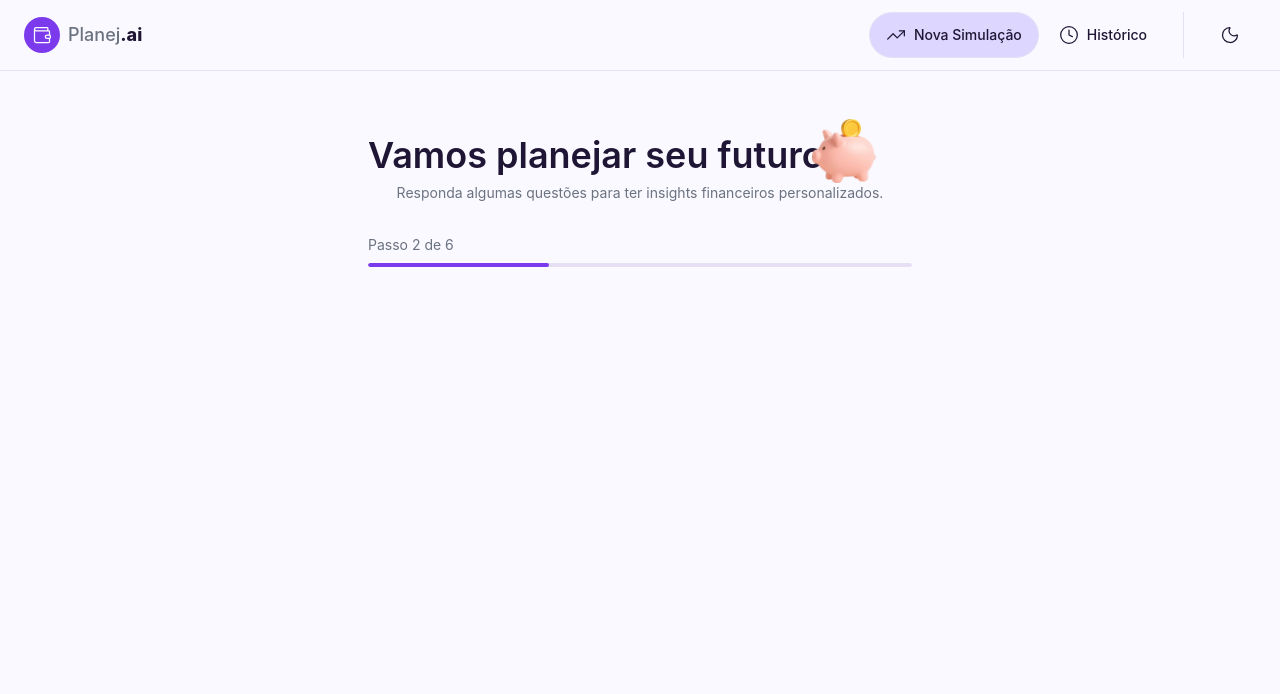
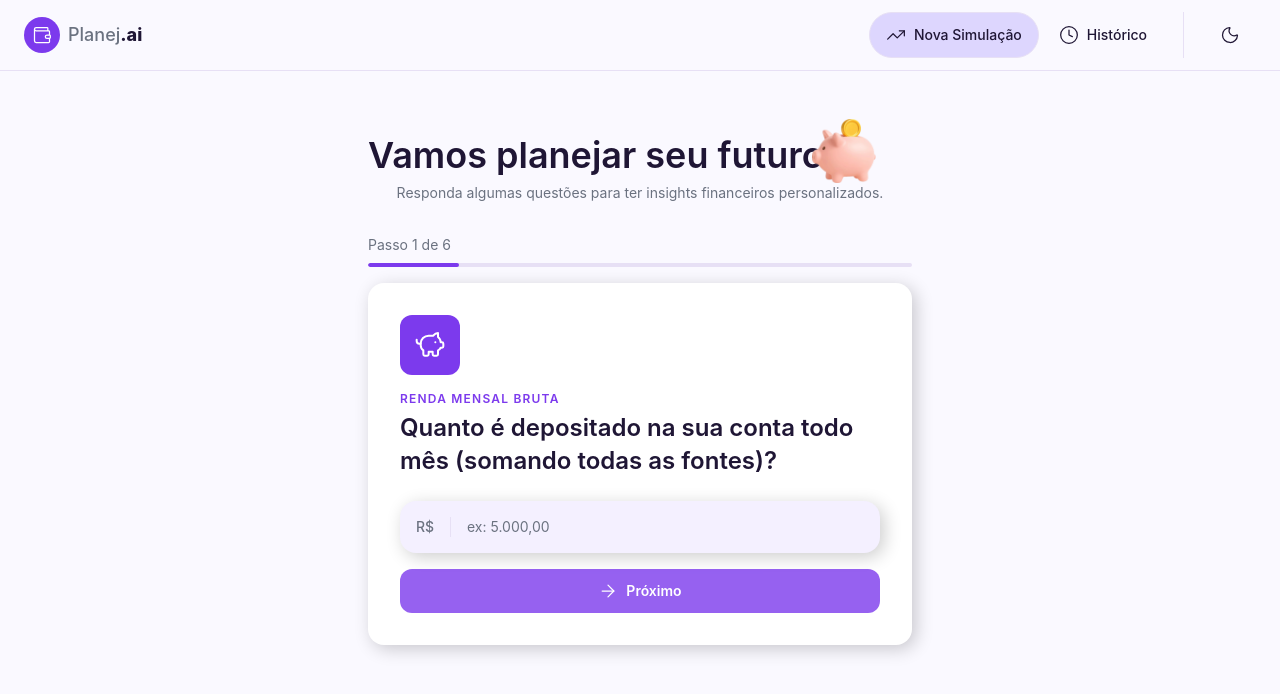
Before and after one commit to thaiscampos/Educador-Financeiro-com-IA, a React (Vite) app: page / in a window 1280 px wide. Shown: the top 694 px of the page. Built offline with nearby package versions, Linux system fonts and the light colour scheme.

Commit message:
Aula 13 - Card, input e navegação entre Etapas do Formulario

```diff
--- a/src/components/features/Simulation/Form.tsx
+++ b/src/components/features/Simulation/Form.tsx
@@ -1,10 +1,35 @@
-import { StepProgress } from './Progress'
+import { useState } from 'react';
 
+import { simulationFormSteps } from '@/data/simulation';
+
+import { FormStep } from './FormStep';
+import { StepProgress } from './Progress';
 
 export default function SimulationForm() {
+  const [currentStepIndex, setCurrentStepIndex] = useState(0)
+  const totalSteps = simulationFormSteps.length
+  const currentStep = simulationFormSteps [currentStepIndex];
+
+  const handleNextStep = () =>{
+    if(currentStepIndex +1 > totalSteps-1){
+      return
+    }
+    setCurrentStepIndex((prev)=> prev + 1)
+  }
+
+  const handlePreviousStep = ()=>{
+    if(currentStepIndex == 0 ){
+      return
+    }
+    setCurrentStepIndex((prev)=> prev -1)
+  }
   return (
     <>
-    <StepProgress currentStep={2} totalSteps={6} />
-   </>
-  )
+      <StepProgress currentStep={currentStepIndex+1} totalSteps={totalSteps} />
+      <FormStep onBack={handlePreviousStep} onNext={handleNextStep} hideBackButton={currentStepIndex === 0}
+       key={currentStep.id} {...currentStep}
+
+      />
+    </>
+  );
 }
--- /dev/null
+++ b/src/components/features/Simulation/FormStep.tsx
@@ -0,0 +1,93 @@
+import { ArrowLeft, ArrowRight, type LucideIcon } from 'lucide-react';
+import { type SyntheticEvent, useState } from 'react';
+
+import { Button } from '@/components/shared/Button';
+import { Input, type InputProps } from '@/components/shared/Input';
+import { formatCurrencyMask } from '@/utils/currency';
+export interface FormStepProps {
+  id: string;
+  icon: LucideIcon;
+  title: string;
+  question: string;
+  inputProps: InputProps;
+  submitButtonProps?: {
+    label: string;
+    emojiIcon?: string;
+  };
+}
+interface ActionButtonProps {
+  onBack: () => void;
+  onNext: () => void;
+  hideBackButton?: boolean;
+}
+
+export function FormStep({
+  icon: Icon,
+  title,
+  question,
+  inputProps,
+  submitButtonProps,
+  hideBackButton,
+  onBack,
+  onNext,
+}: FormStepProps & ActionButtonProps) {
+  const [inputValue, setInputValue] = useState('');
+  const handleSubmit = (e: SyntheticEvent<HTMLFormElement>) => {
+    e.preventDefault();
+    if (!inputValue) {
+      return;
+    }
+    onNext();
+  };
+  return (
+    <div className="bg-card rounded-2xl p-6 shadow-[4px_4px_18px_0px_rgba(0,0,0,0.2)] sm:p-8">
+      <div className="bg-primary mb-4 flex h-15 w-15 items-center justify-center rounded-xl">
+        <Icon size={32} className="text-primary-foreground" />
+      </div>
+      <h2 className="text-primary mb-1 text-xs font-semibold tracking-widest uppercase">
+        {title}
+      </h2>
+      <h3 className="text-foreground mb-6 text-xl leading-snug font-semibold sm:text-2xl">
+        {question}
+      </h3>
+      <form onSubmit={handleSubmit} className="flex flex-col gap-4">
+        <Input
+          {...inputProps}
+          value={inputValue}
+          onChange={(e) =>
+            setInputValue(
+              inputProps.prefix === 'R$'
+                ? formatCurrencyMask(e.target.value)
+                : e.target.value
+            )
+          }
+        />
+        <div className="flex flex-col gap-3 sm:flex-row sm:gap-6">
+          {!hideBackButton && (
+            <Button
+              type="button"
+              variant="ghost"
+              icon={ArrowLeft}
+
+              onClick={onBack}
+              className="order-2 flex-1 justify-center rounded-xl py-3 sm:order-1"
+            >
+              Voltar
+            </Button>
+          )}
+
+          <Button
+            type="submit"
+            variant="primary"
+            icon={!submitButtonProps ? ArrowRight : undefined}
+            disabled={!inputValue}
+            className="order-1 flex-1 sm:order-2"
+          >
+            {submitButtonProps?.label ?? 'Próximo'}
+            {submitButtonProps?.emojiIcon}
+          </Button>
+        </div>
+      </form>
+    </div>
+  );
+}
--- a/src/components/shared/layout/RootLayout.tsx
+++ b/src/components/layout/RootLayout.tsx
@@ -1,6 +1,6 @@
 import { Outlet } from 'react-router-dom';
 
-import { Header } from '../Header';
+import { Header } from '../shared/Header';
 
 export function RootLayout() {
   return (
--- /dev/null
+++ b/src/components/shared/Input.tsx
@@ -0,0 +1,36 @@
+import type { InputHTMLAttributes } from 'react'
+
+import { Divider } from './Divider'
+
+export interface InputProps extends InputHTMLAttributes<HTMLInputElement> {
+  prefix?: string
+  suffix?: string
+}
+
+export function Input({ prefix, suffix, ...rest }: InputProps) {
+  return (
+    <div className="bg-input flex items-center rounded-2xl p-4 shadow-[4px_4px_18px_0px_rgba(0,0,0,0.2)]">
+      {prefix && (
+        <>
+          <span className="text-muted-foreground text-sm font-medium">
+            {prefix}
+          </span>
+          <Divider orientation="vertical" />
+        </>
+      )}
+      <input
+        className="text-foreground placeholder:text-muted-foreground w-full bg-transparent text-sm outline-none"
+        autoFocus
+        {...rest}
+      />
+      {suffix && (
+        <>
+          <Divider orientation="vertical" />
+          <span className="text-muted-foreground text-sm font-medium">
+            {suffix}
+          </span>
+        </>
+      )}
+    </div>
+  )
+}
--- /dev/null
+++ b/src/data/simulation.ts
@@ -0,0 +1,87 @@
+import {
+  CalendarClock,
+  CreditCard,
+  Goal,
+  Landmark,
+  PiggyBank,
+  Wallet,
+} from 'lucide-react';
+
+import type { FormStepProps } from '../components/features/Simulation/FormStep';
+
+export const simulationFormSteps: FormStepProps[] = [
+  {
+    id: 'income',
+    icon: PiggyBank,
+    title: 'Renda mensal bruta',
+    question:
+      'Quanto é depositado na sua conta todo mês (somando todas as fontes)?',
+    inputProps: {
+      placeholder: 'ex: 5.000,00',
+      prefix: 'R$',
+      maxLength: 12,
+    },
+  },
+  {
+    id: 'expenses',
+    icon: CreditCard,
+    title: 'Custos fixos de vida',
+    question:
+      'Quanto você gasta mensalmente com custos fixos (aluguel, contas, etc)?',
+    inputProps: {
+      placeholder: 'ex: 2.000,00',
+      prefix: 'R$',
+      maxLength: 12,
+    },
+  },
+  {
+    id: 'debts',
+    icon: Landmark,
+    title: 'Dívidas / parcelas',
+    question:
+      'Você tem algum valor comprometido com parcelas ou empréstimos mensalmente?',
+    inputProps: {
+      placeholder: 'ex: 500,00',
+      prefix: 'R$',
+      maxLength: 12,
+    },
+  },
+  {
+    id: 'goalName',
+    icon: Goal,
+    title: 'Nome da meta',
+    question: 'Qual o objetivo que você deseja alcançar?',
+    inputProps: {
+      placeholder: 'ex: Viagem para o Japão',
+      maxLength: 50,
+    },
+  },
+  {
+    id: 'goalAmount',
+    icon: Wallet,
+    title: 'Custo da meta',
+    question: 'Quanto custa realizar esse sonho?',
+    inputProps: {
+      placeholder: 'ex: 15.000,00',
+      prefix: 'R$',
+      maxLength: 12,
+    },
+  },
+  {
+    id: 'goalDeadline',
+    icon: CalendarClock,
+    title: 'Prazo desejado',
+    question: 'Em quantos meses você planeja atingir esse objetivo?',
+    inputProps: {
+      type: 'number',
+      placeholder: 'ex: 12',
+      suffix: 'meses',
+      min: 1,
+      max: 120,
+    },
+    submitButtonProps: {
+      label: 'Gerar simulação',
+      emojiIcon: '✨',
+    },
+  },
+]
--- a/src/router.tsx
+++ b/src/router.tsx
@@ -1,6 +1,7 @@
 import { createBrowserRouter } from 'react-router-dom';
 
-import { RootLayout } from './components/shared/layout/RootLayout';
+import { RootLayout} from '@/components/layout/RootLayout'
+
 import SimulationFormPage from './pages/SimulationFormPage';
 
 export const router = createBrowserRouter([
--- /dev/null
+++ b/src/utils/currency.ts
@@ -0,0 +1,25 @@
+export function formatCurrencyMask(value: string): string {
+  const digits = value.replace(/\D/g, '')
+
+  if (!digits) {
+    return ''
+  }
+
+  const number = Number(digits) / 100
+
+  if (isNaN(number)) {
+    return ''
+  }
+
+  return number.toLocaleString('pt-BR', {
+    minimumFractionDigits: 2,
+    maximumFractionDigits: 2,
+  })
+}
+
+export function parseCurrency(value: string): number {
+  return (
+    parseFloat(value.replace(/\./g, '').replace(',', '.').replace('R$', '')) ||
+    0
+  )
+}
```
